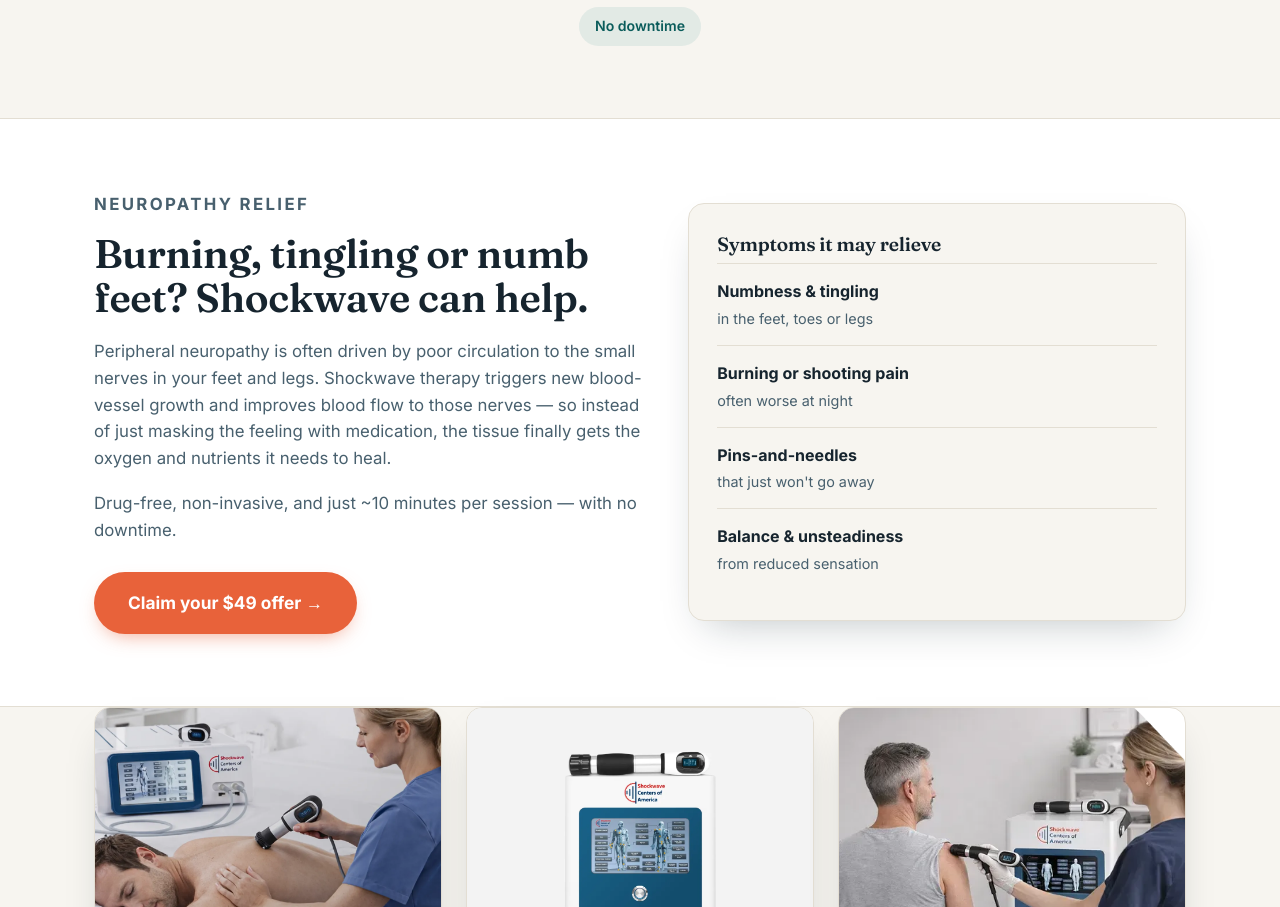
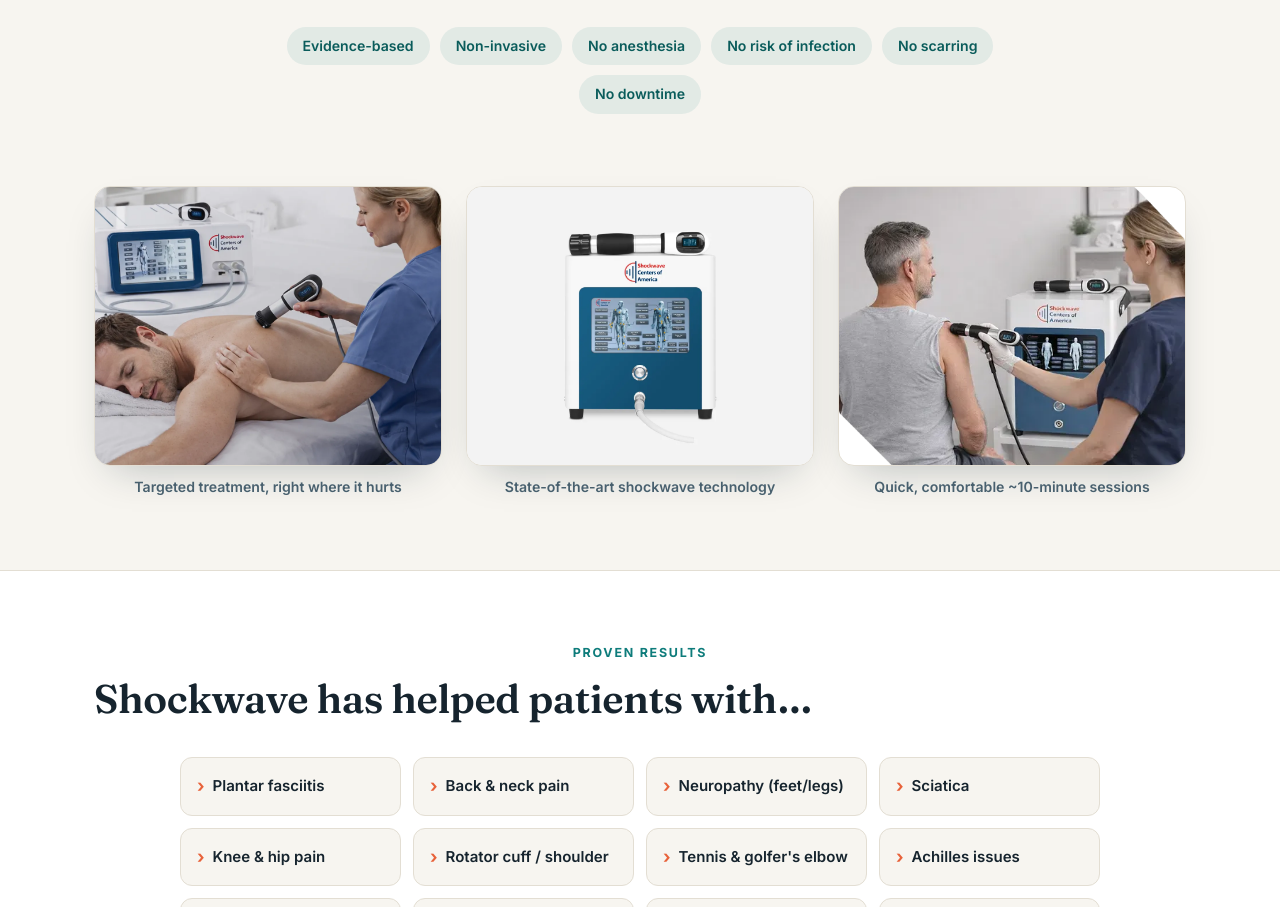
Before and after one commit to trevor0803/brouse-chiro-shockwave, a plain HTML site: page index.html in a window 1280 px wide. Shown: the part 1766-2673 px from the top of the page. Drawn offline with Linux system fonts and the light colour scheme; a script that the page names is missing.

Commit message:
Replace neuropathy section with small checkmark by the form
Co-Authored-By: Claude Opus 4.8 <noreply@anthropic.com>

```diff
--- a/index.html
+++ b/index.html
@@ -72,6 +72,7 @@ src="https://www.facebook.com/tr?id=1047254641046257&ev=PageView&noscript=1"
         <p class="offercard__price"><span class="offercard__strike">$250</span> $49</p>
         <p class="offercard__incl">Consultation + Exam + X-ray + 1st Shockwave Therapy Treatment</p>
       </div>
+      <p class="offercard__note"><span class="offercard__check">✓</span>Now treating neuropathy — numbness, tingling &amp; nerve pain in the feet &amp; legs</p>
       <iframe
           src="https://api.leadconnectorhq.com/widget/form/rYRDd4ChCmLqDiF2nn2Q"
           style="width:100%;height:600px;border:none;border-radius:8px"
@@ -134,27 +135,6 @@ src="https://www.facebook.com/tr?id=1047254641046257&ev=PageView&noscript=1"
       <li>No scarring</li>
       <li>No downtime</li>
     </ul>
-  </div>
-</section>
-
-<section class="section section--alt" id="neuropathy">
-  <div class="wrap neuro">
-    <div class="neuro__copy">
-      <p class="eyebrow">Neuropathy relief</p>
-      <h2 class="section__title">Burning, tingling or numb feet? Shockwave can help.</h2>
-      <p>Peripheral neuropathy is often driven by poor circulation to the small nerves in your feet and legs. Shockwave therapy triggers new blood-vessel growth and improves blood flow to those nerves — so instead of just masking the feeling with medication, the tissue finally gets the oxygen and nutrients it needs to heal.</p>
-      <p>Drug-free, non-invasive, and just ~10 minutes per session — with no downtime.</p>
-      <a href="#offer" class="btn btn--lg">Claim your $49 offer →</a>
-    </div>
-    <div class="neuro__card">
-      <h3>Symptoms it may relieve</h3>
-      <ul class="neuro__list">
-        <li><strong>Numbness &amp; tingling</strong><span>in the feet, toes or legs</span></li>
-        <li><strong>Burning or shooting pain</strong><span>often worse at night</span></li>
-        <li><strong>Pins-and-needles</strong><span>that just won't go away</span></li>
-        <li><strong>Balance &amp; unsteadiness</strong><span>from reduced sensation</span></li>
-      </ul>
-    </div>
   </div>
 </section>
 
--- a/styles.css
+++ b/styles.css
@@ -155,19 +155,9 @@ img{max-width:100%;display:block}
 .conditions li::before{content:"›";color:var(--coral);font-weight:700;font-size:1.1rem}
 .section__cta{text-align:center;margin-top:44px}
 
-/* neuropathy focus */
-.neuro{display:grid;grid-template-columns:1.05fr .95fr;gap:44px;align-items:center}
-.neuro__copy .eyebrow{margin-bottom:14px}
-.neuro__copy .section__title{text-align:left;margin-bottom:18px}
-.neuro__copy p{color:var(--ink-soft);font-size:1.05rem;margin-bottom:18px}
-.neuro__copy .btn{margin-top:10px}
-.neuro__card{background:var(--paper);border:1px solid var(--line);border-radius:var(--radius);padding:30px 28px;box-shadow:var(--shadow)}
-.neuro__card h3{font-size:1.2rem;margin-bottom:8px}
-.neuro__list{list-style:none}
-.neuro__list li{padding:15px 0;border-top:1px solid var(--line);display:flex;flex-direction:column}
-.neuro__list strong{font-size:1rem;color:var(--ink)}
-.neuro__list span{font-size:.9rem;color:var(--ink-soft);margin-top:2px}
-@media(max-width:760px){.neuro{grid-template-columns:1fr;gap:28px}}
+/* small neuropathy note above the form */
+.offercard__note{display:flex;align-items:center;gap:10px;padding:12px 22px;font-size:.84rem;font-weight:600;color:var(--teal-dk);background:rgba(14,124,123,.08);border-bottom:1px solid var(--line)}
+.offercard__check{flex:none;width:20px;height:20px;border-radius:50%;background:var(--teal);color:#fff;font-size:.72rem;display:grid;place-items:center}
 
 /* ---- reviews ---- */
 .reviews{text-align:center}
```
